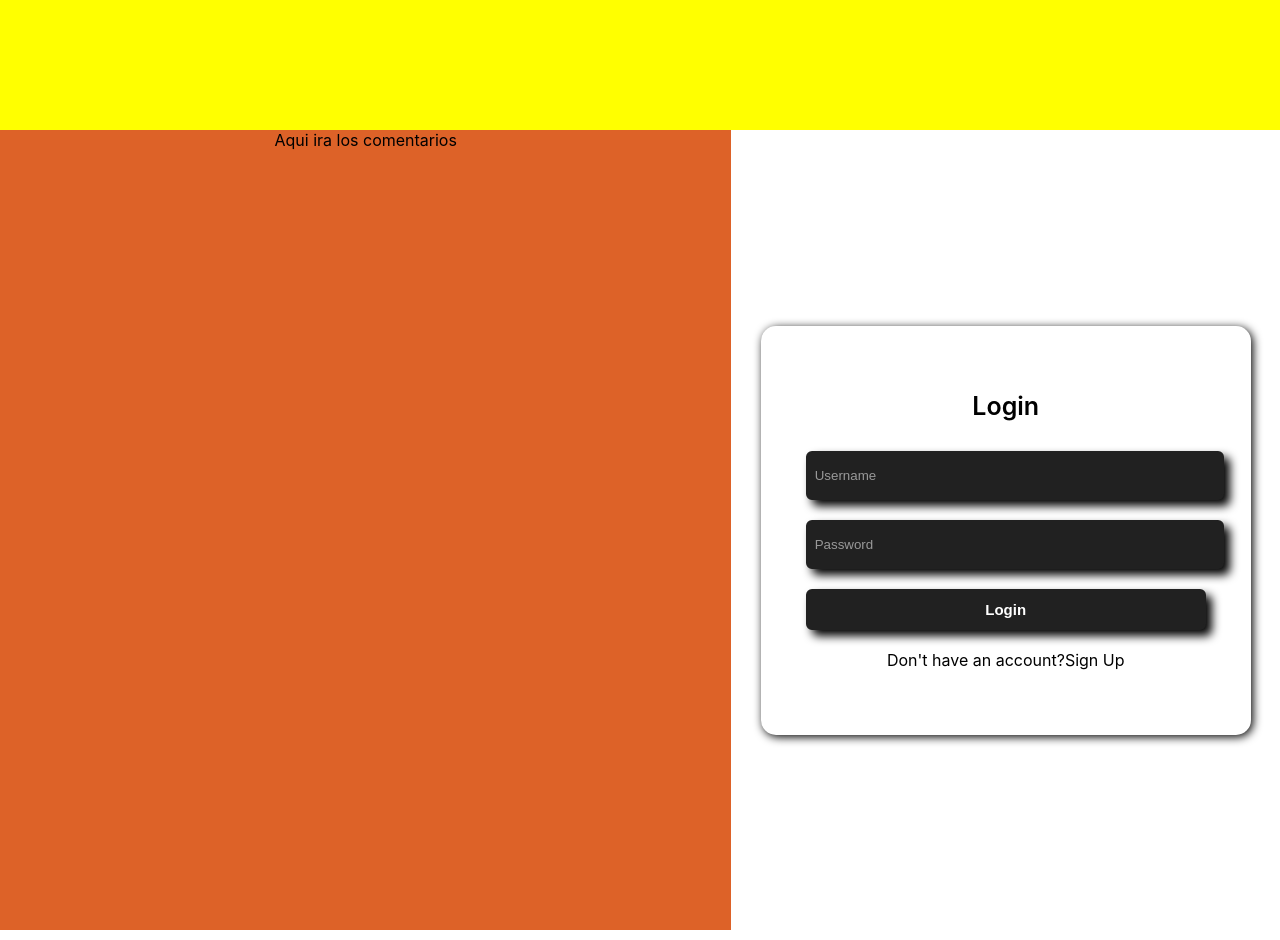
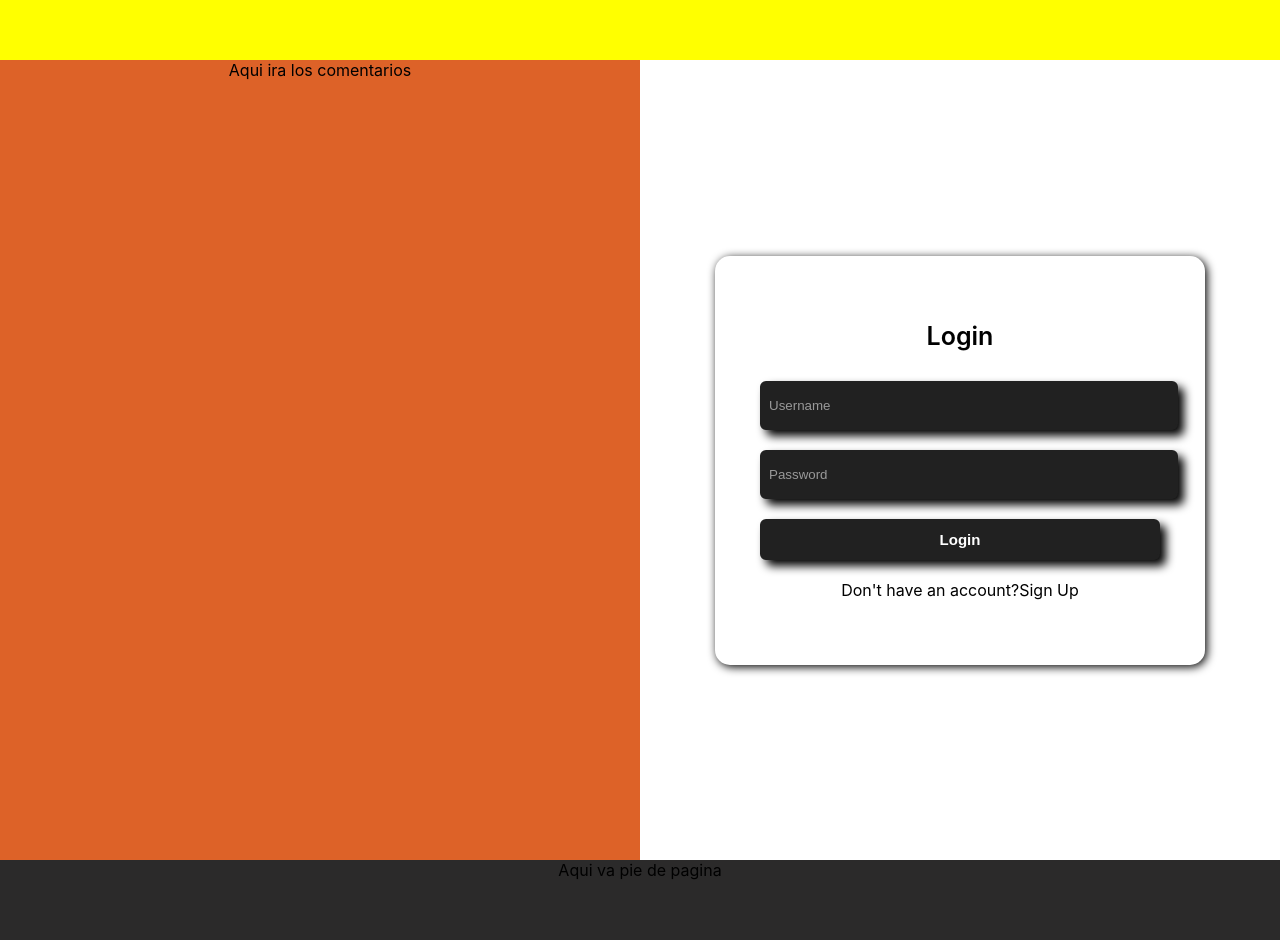
Before and after one commit to LucianoCygler/VeganWorld, a React (Create React App) app in the folder client/: page / in a window 1280 px wide. Shown: the part 20-960 px from the top of the page. Built offline with nearby package versions, Linux system fonts and the light colour scheme.

Commit message:
Añadimos Login y Register en la carpeta ./component/Form y añadimos un usuario, contraseña por defecto

```diff
--- a/client/src/Views/LandingPage/Login/LoginSignup.jsx
+++ b/client/src/Components/Form/Login/LoginSignup.jsx
@@ -1,6 +1,16 @@
 import style from "./LoginSignup.module.css";
+import { useState } from "react";
 
 const LoginSignup = () => {
+
+  const username = "Diegotorres";
+  const password = "Veganworld"
+
+
+
+
+
+
   return (
     <div className={style.container}>
       <form className={style.form}>
--- a/client/src/Views/LandingPage/LandingPage.jsx
+++ b/client/src/Views/LandingPage/LandingPage.jsx
@@ -1,9 +1,11 @@
 
 import style from "./LandingPage.module.css"
-import LoginSignup from "./Login/LoginSignup"
+import LoginSignup from "../../Components/Form/Login/LoginSignup"
 
 
 const LandingPage = ()=>{
+
+
 
 return (
     <div className= {style.parent}>
@@ -22,6 +24,11 @@ return (
         <LoginSignup/>
     </div>
 
+    <div className={style.div4}>
+    Aqui va pie de pagina
+
+    </div>
+
     </div>
 )
 
--- a/client/src/Views/LandingPage/LandingPage.module.css
+++ b/client/src/Views/LandingPage/LandingPage.module.css
@@ -1,23 +1,27 @@
 .parent {
     display: grid;
-    grid-template-columns: repeat(7, 1fr);
-    grid-template-rows: repeat(1, 1fr);
+    grid-template-columns: repeat(2, 1fr);
+    grid-template-rows: 1fr 10fr 1fr;
     grid-column-gap: 0px;
     grid-row-gap: 0px;
     }
 
-    .div1 { grid-area: 1 / 1 / 3 / 8; }
-    .div2 { grid-area: 3 / 1 / 10 / 5; }
-    .div3 { grid-area: 3 / 5 / 10 / 8; }
+    .div1 { grid-area: 1 / 1 / 2 / 3; }
+    .div2 { grid-area: 2 / 1 / 3 / 2; }
+    .div3 { grid-area: 2 / 2 / 3 / 3; }
+    .div4 { grid-area: 3 / 1 / 4 / 3; }
 
 
 /*CSS*/
 
 .div1{
-    height: 150px;
     background-color: yellow;
 }
 
 .div2{
     background-color: rgb(221, 98, 40);
 }
+
+.div4{
+    background-color: rgb(43, 42, 42);
+}
```
Also changed, not shown: client/src/Components/Form/Form.jsx (deleted), client/src/Components/Form/Login/LoginSignup.module.css (renamed from client/src/Views/LandingPage/Login/LoginSignup.module.css).
